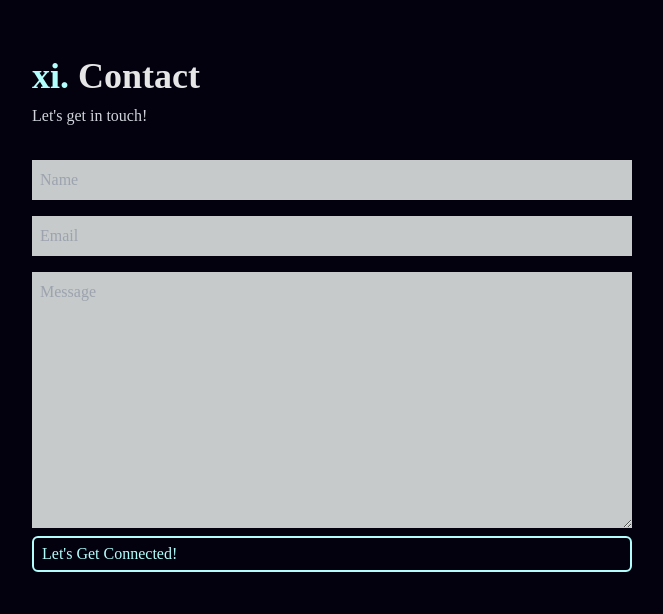
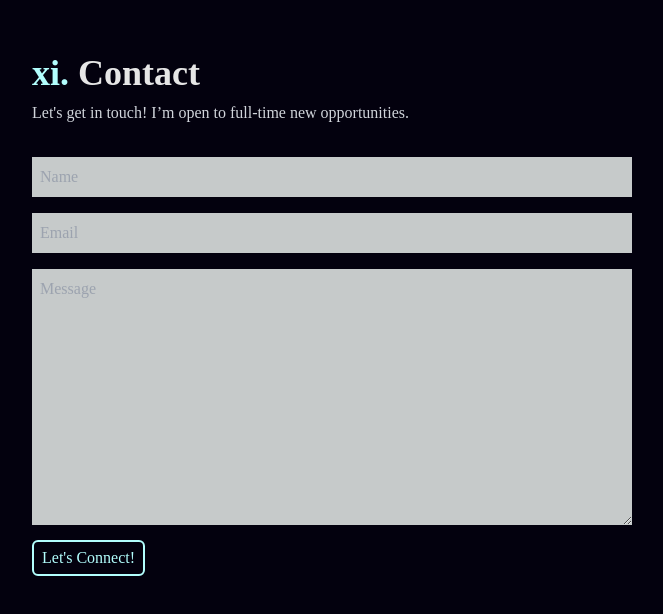
Before and after one commit to a253698/My-Web, a React (Create React App) app: page / in a window 1280 px wide. Shown: the part 3286-3900 px from the top of the page, without its empty margins (308-971 px from the left). Built offline with nearby package versions, Linux system fonts and the light colour scheme.

Commit message:
Update Contact.jsx

```diff
--- a/src/components/Contact.jsx
+++ b/src/components/Contact.jsx
@@ -1,5 +1,91 @@
-import React from "react";
+import React, { useRef } from "react";
+import emailjs from "emailjs-com";
 
+export const Contact = () => {
+  const form = useRef();
+
+  const sendEmail = (e) => {
+    e.preventDefault();
+
+    emailjs
+      .sendForm(
+        "service_yi8zese",
+        "template_c9qmnqf",
+        form.current,
+        "6Fr99y5yPf4vzsNuH"
+      )
+      .then(
+        (result) => {
+          console.log(result.text);
+        },
+        (error) => {
+          console.log(error.text);
+        }
+      );
+    e.target.reset();
+  };
+
+  return (
+    <div
+      name="contact"
+      className="w-full h-screen bg-[#03010E] text-[#E6E6E6] flex justify-center items-center p-4"
+    >
+      <form
+        ref={form}
+        onSubmit={sendEmail}
+        className="flex flex-col max-w-[600px] w-full"
+      >
+        <div className="pb-4">
+          <p className="text-4xl font-bold inline ">
+            <a className="text-[#b2fefd]">xi. </a>
+            Contact
+          </p>
+          <p className="text-gray-300 py-2">
+            Let's get in touch! I’m open to full-time new opportunities.
+          </p>
+        </div>
+        <div>
+          <input
+            type="text"
+            className="my-2 p-2 bg-[#c6caca] form-control w-full"
+            placeholder="Name"
+            name="user_name"
+          />
+        </div>
+
+        <div>
+          <input
+            type="email"
+            className="my-2 p-2 bg-[#c6caca] form-control w-full"
+            placeholder="Email"
+            name="user_email"
+          />
+        </div>
+
+        <div>
+          <textarea
+            className="my-2 p-2 bg-[#c6caca] form-control w-full"
+            name="message"
+            rows="10"
+            placeholder="Message"
+          ></textarea>
+        </div>
+
+        <div>
+          <input
+            type="submit"
+            className="text-[#b2fefd] group border-2 border-[#b2fefd] rounded-md px-2 py-1 flex items-center hover:bg-[#b2fefd24] hover:border-[#b2fefd] btn-message-submit"
+            placeholder="Message"
+            name="submit"
+            value="Let's Connect!"
+          />
+        </div>
+      </form>
+    </div>
+  );
+};
+
+/*
 const Contact = () => {
   return (
     <div
@@ -36,7 +122,10 @@ const Contact = () => {
           rows="10"
           placeholder="Message"
         ></textarea>
-        <button className="text-[#b2fefd] group border-2 border-[#b2fefd] rounded-md px-2 py-1 flex items-center hover:bg-[#b2fefd24] hover:border-[#b2fefd]">
+        <button
+          type="submit"
+          className="text-[#b2fefd] group border-2 border-[#b2fefd] rounded-md px-2 py-1 flex items-center hover:bg-[#b2fefd24] hover:border-[#b2fefd]"
+        >
           Let's Get Connected!
         </button>
       </form>
@@ -44,4 +133,6 @@ const Contact = () => {
   );
 };
 
+*/
+
 export default Contact;
```
